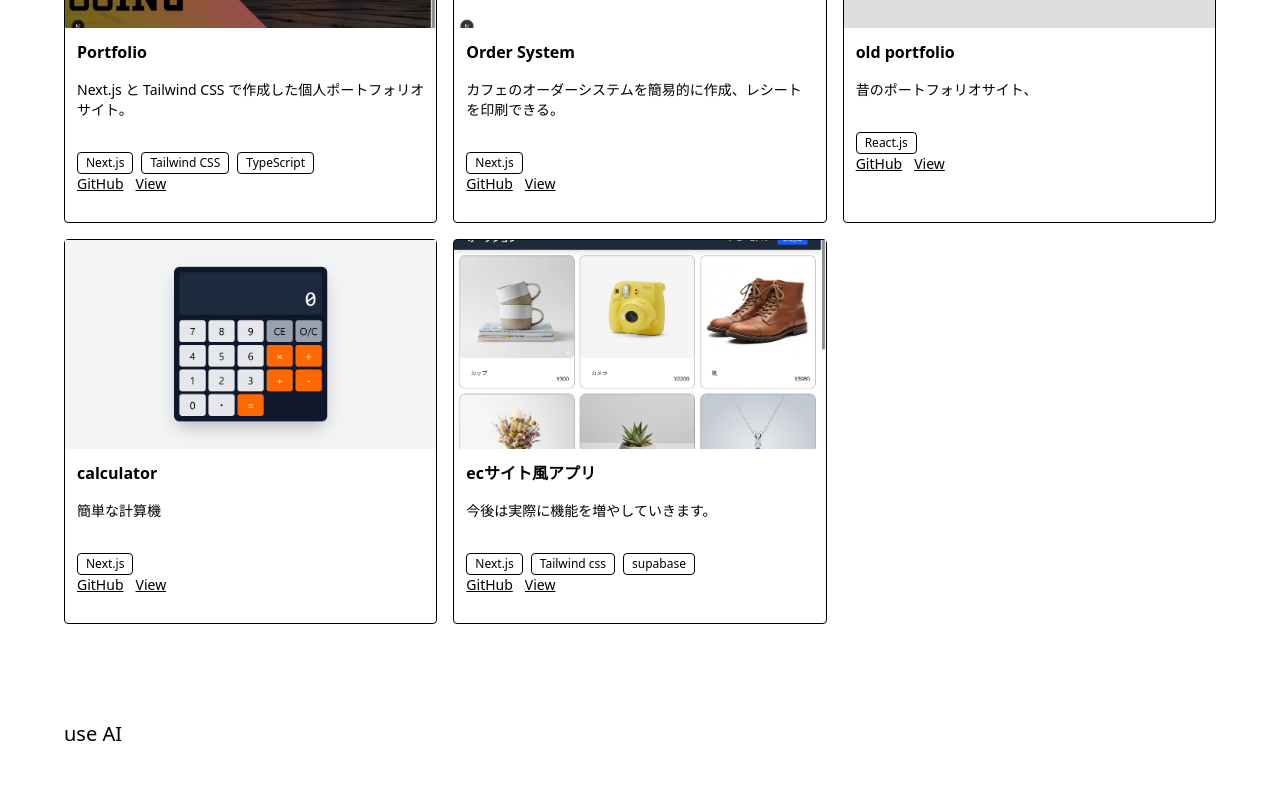
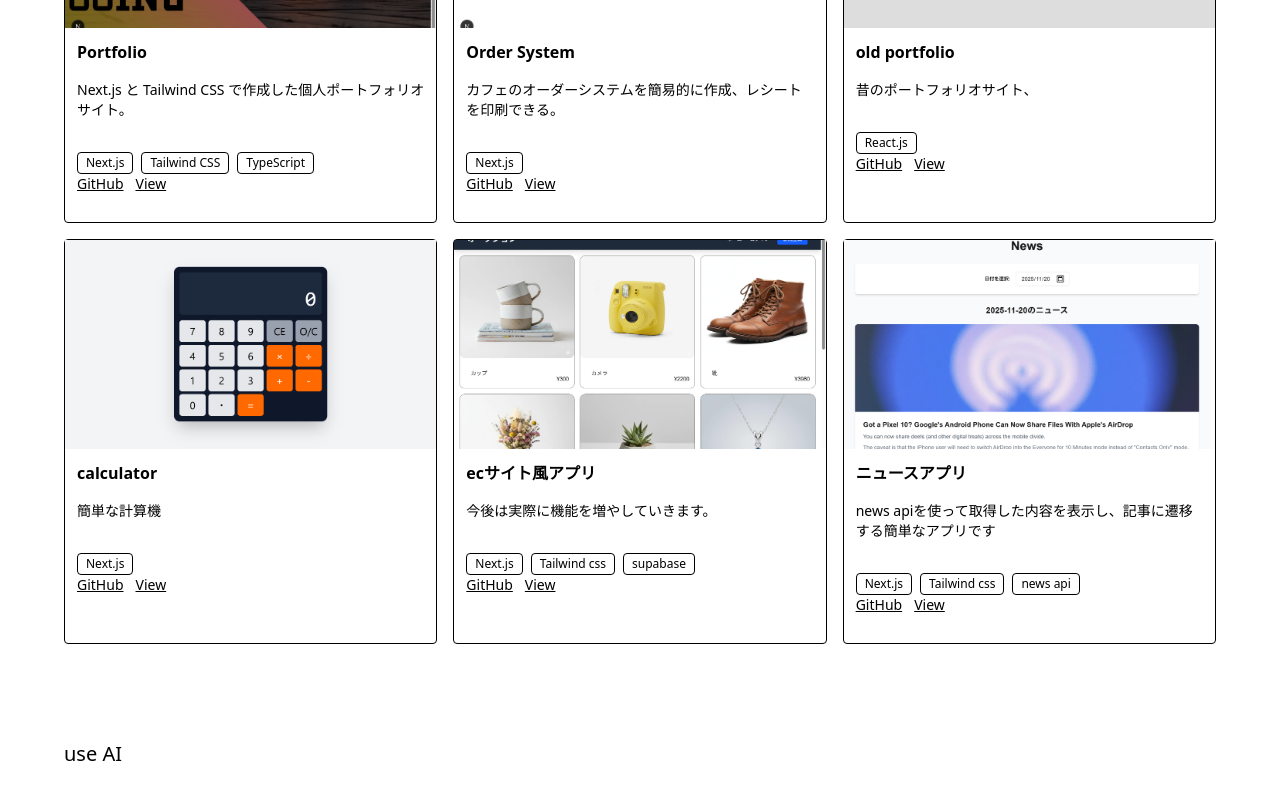
Before and after one commit to yabu1121/portfolio, a Next.js app: page /projects in a window 1280 px wide. Shown: the part 482-1282 px from the top of the page. Built offline with nearby package versions, Linux system fonts and the light colour scheme.

Commit message:
update news

```diff
--- a/app/(main)/projects/page.tsx
+++ b/app/(main)/projects/page.tsx
@@ -84,6 +84,16 @@ const ProjectsPage = () => {
       url: "https://market-pied-seven.vercel.app/",
       image: "/images/market.png",
       category: "self",
+    },
+    {
+      id: 8,
+      title: "ニュースアプリ",
+      description: "news apiを使って取得した内容を表示し、記事に遷移する簡単なアプリです",
+      techs: ["Next.js","Tailwind css", "news api"],
+      github: "https://github.com/yabu1121/news-app",
+      url: "https://news-app-alpha-murex.vercel.app/",
+      image: "/images/news.png",
+      category: "self",
     }
   ]
 
```
Also changed, not shown: public/images/news.png (added).
